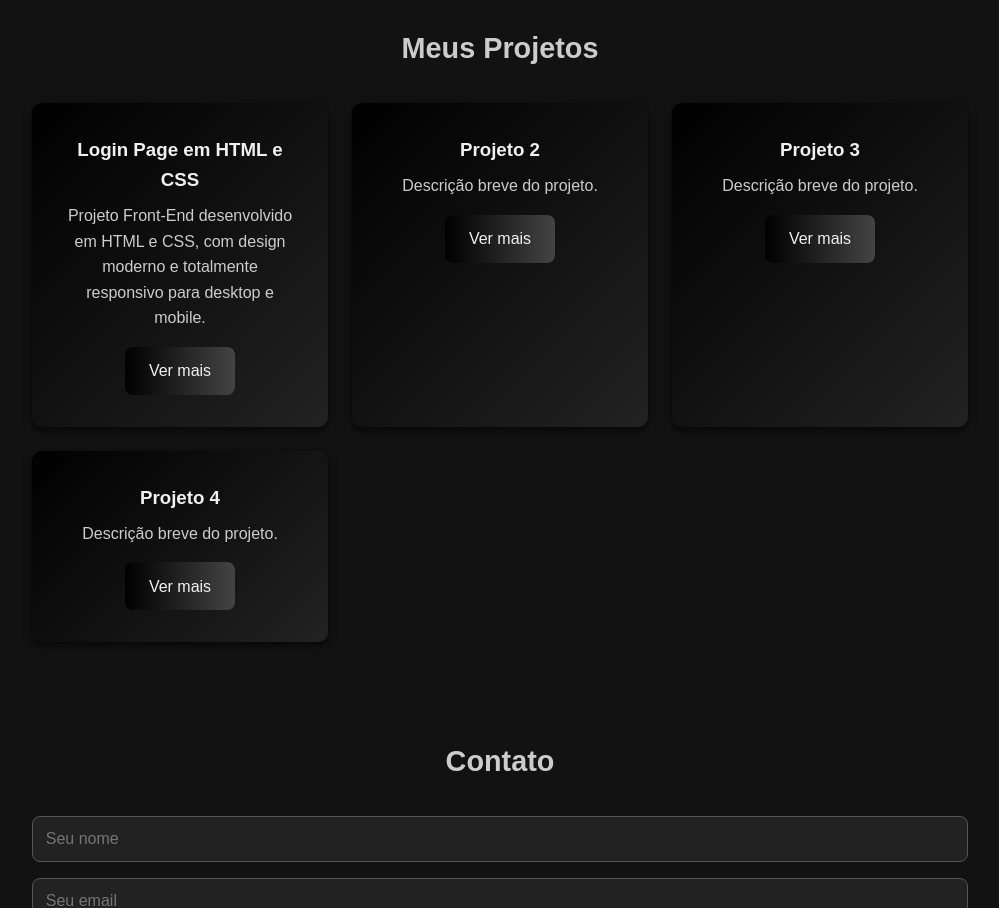
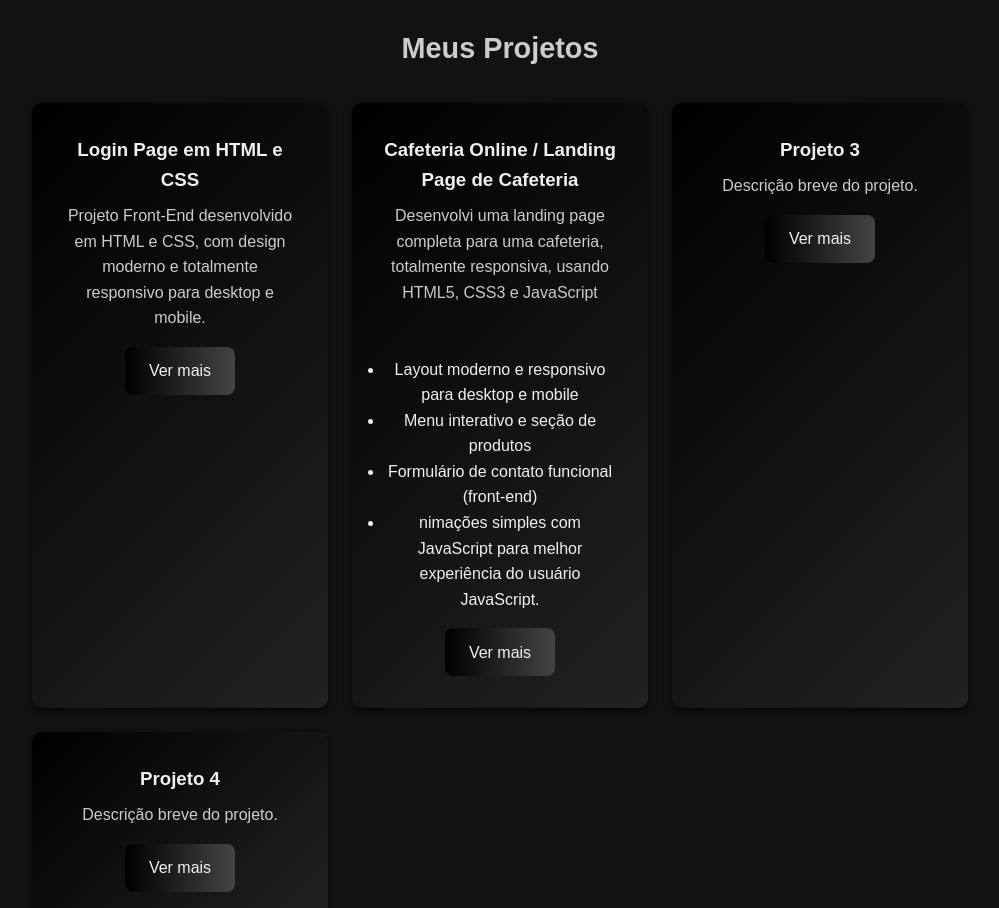
Before and after one commit to gabriel230701/Meu-Portfolio-HTML-CSS-JS, a plain HTML site: page index.html in a window 1280 px wide. Shown: the part 920-1828 px from the top of the page, without its empty margins (140-1139 px from the left). Drawn offline with Linux system fonts and the light colour scheme.

Commit message:
Alterações feitas

```diff
--- a/index.html
+++ b/index.html
@@ -66,9 +66,21 @@
                 <a href="https://github.com/gabriel230701/Tela-Login-HTML-CSS" class="btn">Ver mais</a>
             </article>
             <article class="card">
-                <h3>Projeto 2</h3>
-                <p>Descrição breve do projeto.</p>
-                <a href="#" class="btn">Ver mais</a>
+                <h3>Cafeteria Online / Landing Page de Cafeteria</h3>
+                <p>Desenvolvi uma landing page completa para uma cafeteria, totalmente responsiva, usando HTML5, CSS3 e
+                    JavaScript</p>
+                <br></br>
+                <ul>
+                    <li>Layout moderno e responsivo para desktop e mobile</li>
+                    <li>Menu interativo e seção de produtos</li>
+                    <li>Formulário de contato funcional (front-end)</li>
+                    <li>nimações simples com JavaScript para melhor experiência do usuário</li>
+
+
+
+                </ul>
+                JavaScript.</p>
+                <a href="https://github.com/gabriel230701/SiteCafeteria.git" class="btn">Ver mais</a>
             </article>
             <article class="card">
                 <h3>Projeto 3</h3>
```
